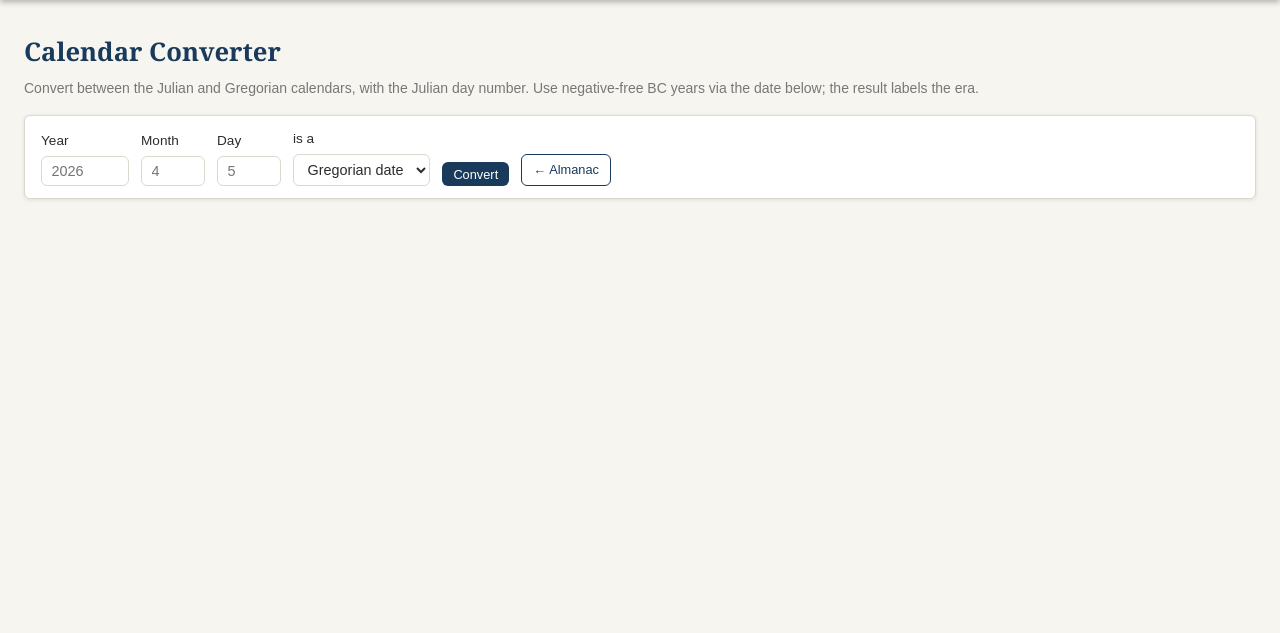
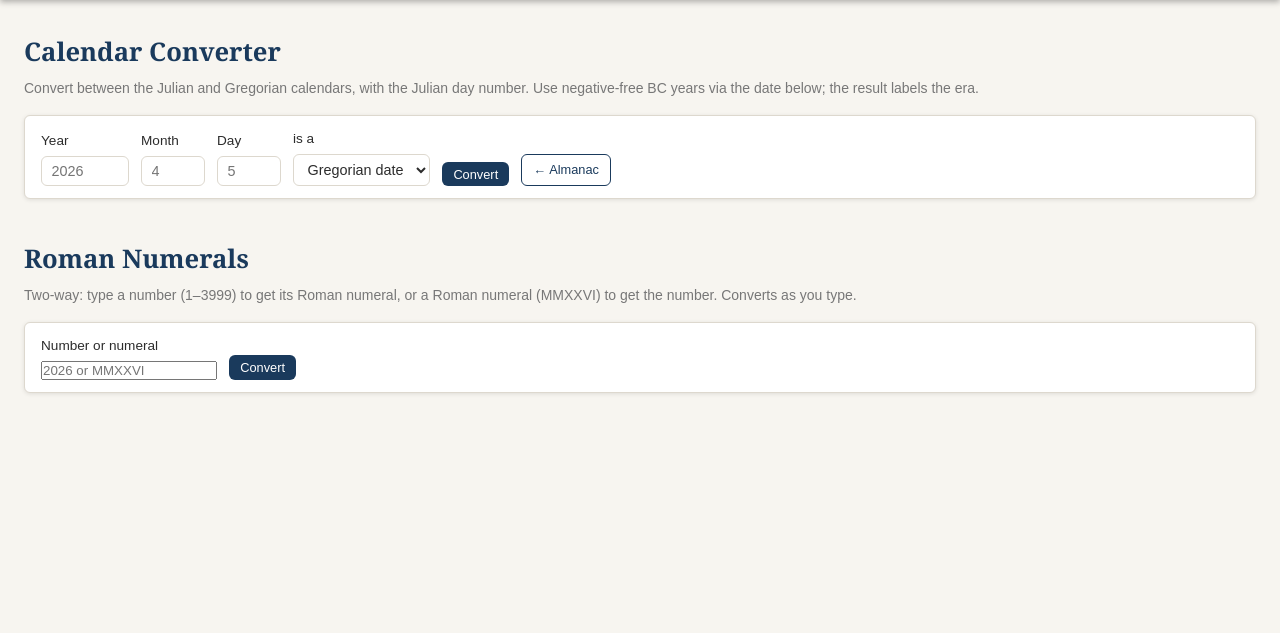
Before and after one commit to abc3-Mac/lutheran-lectionary, a Flask app: page /almanac/convert in a window 1280 px wide. Shown: the part 53-686 px from the top of the page. Run offline with Flask 3, Linux system fonts and the light colour scheme.

Commit message:
Add a two-way Roman numeral converter to the Calendar Converter page
One smart input on /almanac/convert: type an Arabic number (1-3999) to
get its Roman numeral, or a Roman numeral to get the number. Converts
live as you type; the form submit works without JavaScript via a new
rn= query param. Strict canonical subtractive notation (MMXXVI, not
IIII), case-insensitive. arabic_to_roman/roman_to_arabic live in
liturgical_calendar/almanac/convert.py with full-range round-trip
tests plus route tests.

Co-Authored-By: Claude Fable 5 <noreply@anthropic.com>

```diff
--- a/app.py
+++ b/app.py
@@ -1098,9 +1098,25 @@ def almanac_convert():
         except (ValueError, TypeError):
             error = "Enter a valid date (month 1–12, day 1–31)."
 
+    # Roman numeral converter (two-way, auto-detects direction).
+    rn = request.args.get("rn", "").strip()
+    rn_result = rn_error = None
+    if rn:
+        try:
+            if rn.lstrip("-").isdigit():
+                rn_result = {"arabic": int(rn),
+                             "roman": cv.arabic_to_roman(int(rn))}
+            else:
+                n = cv.roman_to_arabic(rn)
+                rn_result = {"arabic": n, "roman": cv.arabic_to_roman(n)}
+        except ValueError:
+            rn_error = ("Enter a number from 1 to 3999, or a Roman numeral "
+                        "like MMXXVI.")
+
     return render_template("almanac_convert.html",
                            src=src, year=y or "", month=m or "", day=d or "",
-                           result=result, error=error)
+                           result=result, error=error,
+                           rn=rn, rn_result=rn_result, rn_error=rn_error)
 
 
 @app.route("/almanac/help")
--- a/liturgical_calendar/almanac/convert.py
+++ b/liturgical_calendar/almanac/convert.py
@@ -10,6 +10,7 @@ part measures time from the preceding noon.
 """
 
 import math
+import re
 from datetime import date, datetime, timedelta
 
 
@@ -108,3 +109,45 @@ def weekday_name(d: date) -> str:
     """Day of the week for a date (works via the proleptic Gregorian datetime)."""
     return ["Monday", "Tuesday", "Wednesday", "Thursday",
             "Friday", "Saturday", "Sunday"][d.weekday()]
+
+
+_ROMAN_VALUES = [(1000, "M"), (900, "CM"), (500, "D"), (400, "CD"),
+                 (100, "C"), (90, "XC"), (50, "L"), (40, "XL"),
+                 (10, "X"), (9, "IX"), (5, "V"), (4, "IV"), (1, "I")]
+
+# Canonical (subtractive) Roman numerals, 1-3999: up to MMM, then one of
+# CM/CD or D + 0-3 C's, likewise for tens and units.
+_ROMAN_RE = re.compile(
+    r"^M{0,3}(CM|CD|D?C{0,3})(XC|XL|L?X{0,3})(IX|IV|V?I{0,3})$")
+
+
+def arabic_to_roman(n: int) -> str:
+    """Roman numeral for an integer 1-3999 (classical subtractive notation)."""
+    if not 1 <= n <= 3999:
+        raise ValueError("Roman numerals cover 1-3999")
+    out = []
+    for value, symbol in _ROMAN_VALUES:
+        while n >= value:
+            out.append(symbol)
+            n -= value
+    return "".join(out)
+
+
+def roman_to_arabic(numeral: str) -> int:
+    """Integer value of a classical Roman numeral (e.g. MMXXVI -> 2026).
+
+    Strict: accepts only the canonical subtractive form (MMXXVI, not IIII
+    or VX). Case-insensitive.
+    """
+    s = numeral.strip().upper()
+    if not s or not _ROMAN_RE.match(s):
+        raise ValueError(f"{numeral!r} is not a valid Roman numeral")
+    values = {"I": 1, "V": 5, "X": 10, "L": 50, "C": 100, "D": 500, "M": 1000}
+    total = 0
+    for i, c in enumerate(s):
+        v = values[c]
+        if i + 1 < len(s) and values[s[i + 1]] > v:
+            total -= v
+        else:
+            total += v
+    return total
--- a/templates/almanac.html
+++ b/templates/almanac.html
@@ -40,7 +40,7 @@
 
   <a class="card almanac-card" href="/almanac/convert">
     <h2>🔄 Calendar Converter</h2>
-    <p>Convert between the Julian and Gregorian calendars, with the Julian day number.</p>
+    <p>Convert between the Julian and Gregorian calendars, with the Julian day number — plus a two-way Roman numeral converter.</p>
     <span class="almanac-go">Open →</span>
   </a>
 
--- a/templates/almanac_convert.html
+++ b/templates/almanac_convert.html
@@ -33,4 +33,76 @@
   <div class="convert-row"><span>Julian day number</span><strong>{{ result.jdn }}</strong></div>
 </div>
 {% endif %}
+
+<div class="page-header" style="margin-top:2.5rem;">
+  <h1>Roman Numerals</h1>
+  <p class="page-sub">Two-way: type a number (1–3999) to get its Roman numeral, or a Roman numeral (MMXXVI) to get the number. Converts as you type.</p>
+</div>
+
+<div class="toolbar">
+  <form action="/almanac/convert" method="get" class="toolbar-form">
+    <label>Number or numeral <input type="text" id="rn-input" name="rn" value="{{ rn }}" placeholder="2026 or MMXXVI" autocomplete="off" spellcheck="false" style="width:11rem;"></label>
+    <button type="submit" class="btn btn-sm">Convert</button>
+  </form>
+</div>
+
+<div id="rn-error" class="alert alert-error" {% if not rn_error %}style="display:none;"{% endif %}>{% if rn_error %}{{ rn_error }}{% else %}Enter a number from 1 to 3999, or a Roman numeral like MMXXVI.{% endif %}</div>
+
+<div id="rn-card" class="card convert-result" {% if not rn_result %}style="display:none;"{% endif %}>
+  <div class="convert-row"><span>Arabic</span><strong id="rn-arabic">{{ rn_result.arabic if rn_result }}</strong></div>
+  <div class="convert-row"><span>Roman</span><strong id="rn-roman">{{ rn_result.roman if rn_result }}</strong></div>
+</div>
+
+<script>
+(function () {
+  // Mirrors almanac/convert.py: canonical subtractive numerals, 1-3999.
+  var VALUES = [[1000,"M"],[900,"CM"],[500,"D"],[400,"CD"],[100,"C"],[90,"XC"],
+                [50,"L"],[40,"XL"],[10,"X"],[9,"IX"],[5,"V"],[4,"IV"],[1,"I"]];
+  var ROMAN_RE = /^M{0,3}(CM|CD|D?C{0,3})(XC|XL|L?X{0,3})(IX|IV|V?I{0,3})$/;
+  var CHAR = {I:1,V:5,X:10,L:50,C:100,D:500,M:1000};
+
+  function toRoman(n) {
+    if (!(n >= 1 && n <= 3999)) return null;
+    var out = "";
+    for (var i = 0; i < VALUES.length; i++) {
+      while (n >= VALUES[i][0]) { out += VALUES[i][1]; n -= VALUES[i][0]; }
+    }
+    return out;
+  }
+  function fromRoman(s) {
+    if (!s || !ROMAN_RE.test(s)) return null;
+    var total = 0;
+    for (var i = 0; i < s.length; i++) {
+      var v = CHAR[s[i]];
+      total += (i + 1 < s.length && CHAR[s[i + 1]] > v) ? -v : v;
+    }
+    return total;
+  }
+
+  var input = document.getElementById("rn-input");
+  var card = document.getElementById("rn-card");
+  var err = document.getElementById("rn-error");
+
+  input.addEventListener("input", function () {
+    var raw = input.value.trim();
+    if (!raw) { card.style.display = "none"; err.style.display = "none"; return; }
+    var arabic = null;
+    if (/^\d+$/.test(raw)) {
+      arabic = parseInt(raw, 10);
+      if (toRoman(arabic) === null) arabic = null;
+    } else {
+      arabic = fromRoman(raw.toUpperCase());
+    }
+    if (arabic === null) {
+      card.style.display = "none";
+      err.style.display = "";
+      return;
+    }
+    err.style.display = "none";
+    card.style.display = "";
+    document.getElementById("rn-arabic").textContent = arabic;
+    document.getElementById("rn-roman").textContent = toRoman(arabic);
+  });
+})();
+</script>
 {% endblock %}
```
Also changed, not shown: tests/test_almanac.py (+30 -0 lines), tests/test_app.py (+16 -0 lines), README.md.
